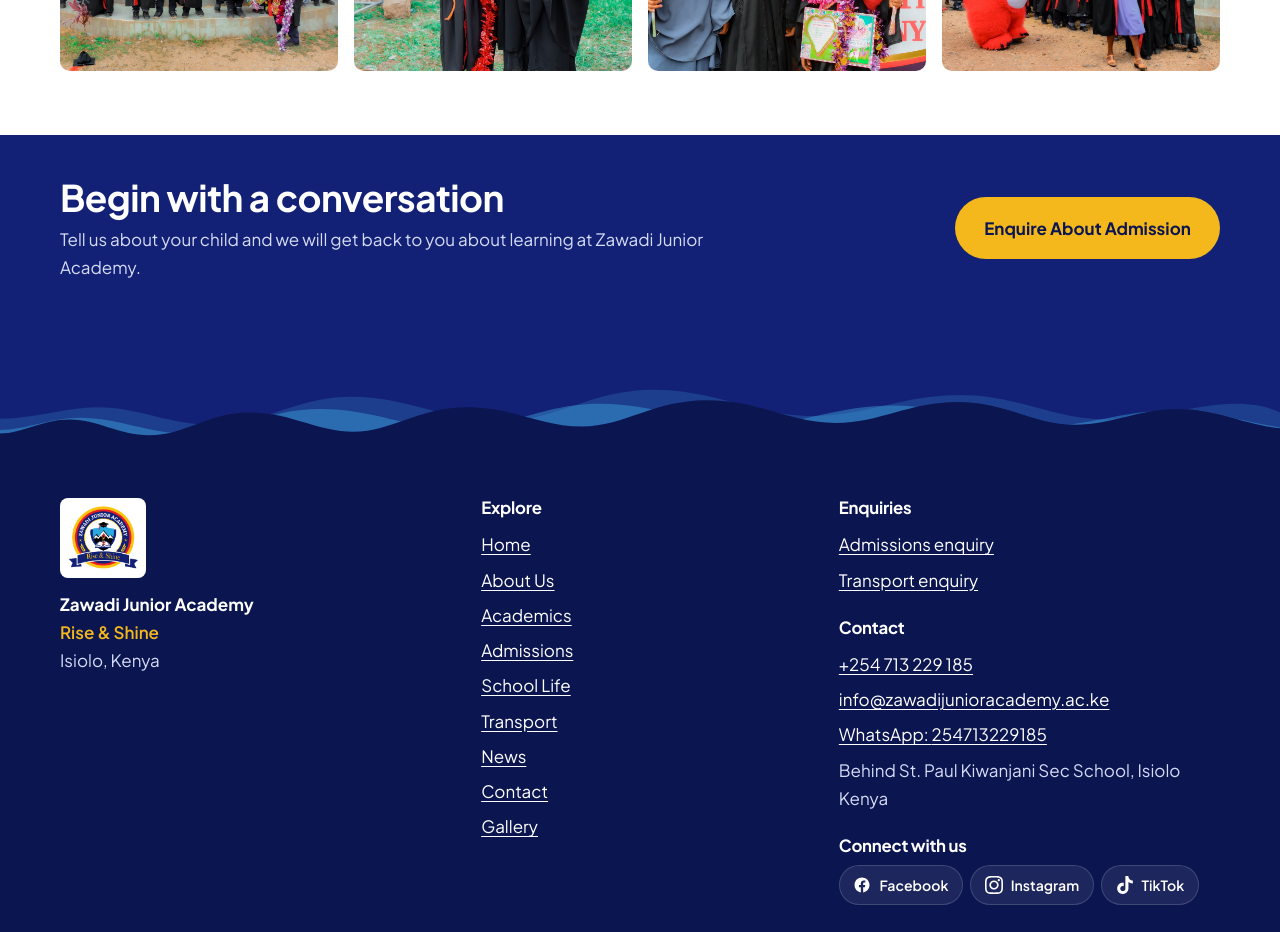
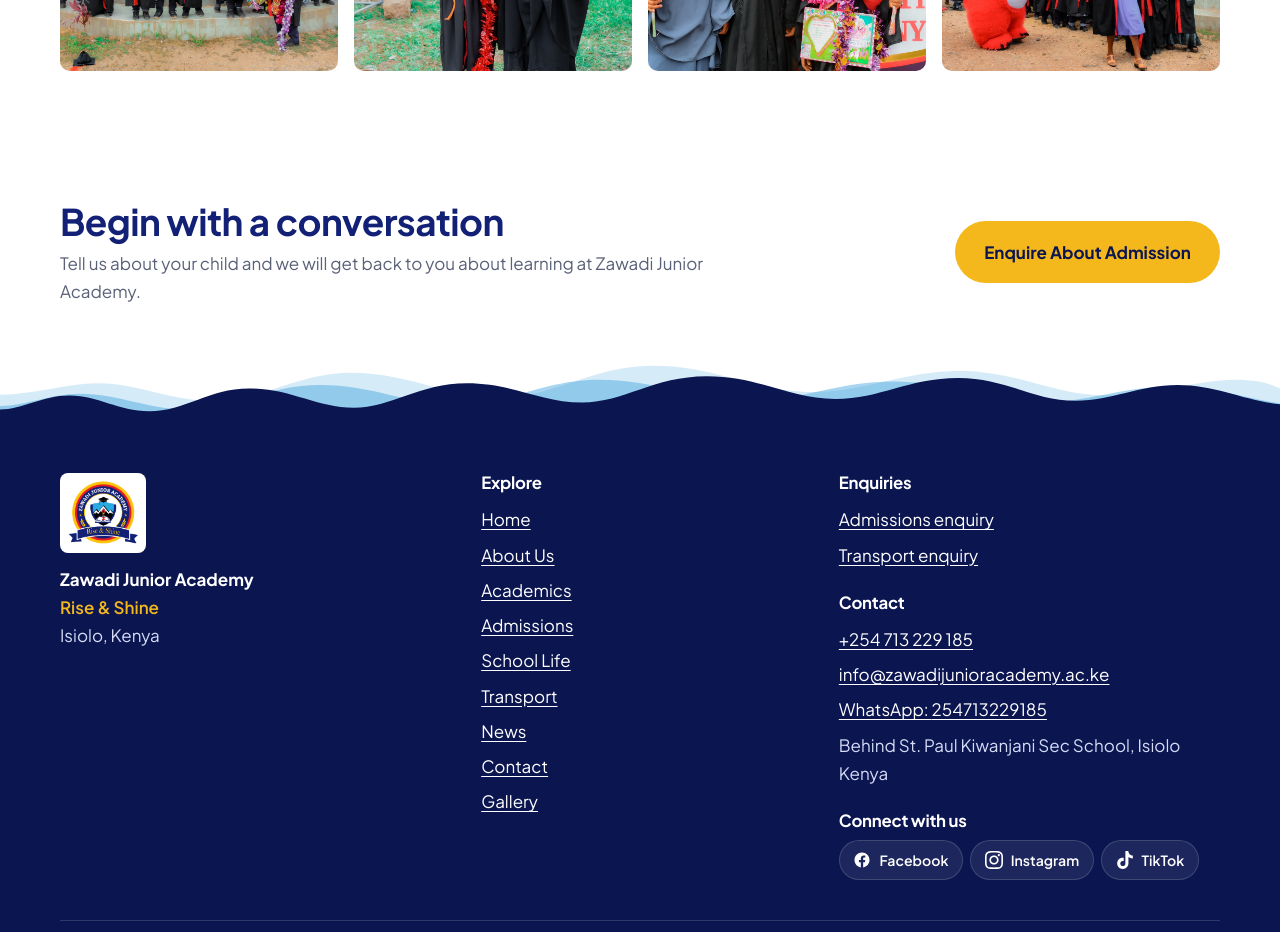
Before and after one commit to Amalgamate/zawadi-junior-academy, a React (Vite) app: page / in a window 1280 px wide. Shown: the part 4960-5892 px from the top of the page. Built offline with nearby package versions, Linux system fonts and the light colour scheme; no server answers.

Commit message:
fix: remove blue background from admissions band above footer waves

```diff
--- a/src/components/Layout.tsx
+++ b/src/components/Layout.tsx
@@ -95,7 +95,7 @@
           fill="var(--sky)"
           fillOpacity="0.45"
         />
-        {/* Foreground 2D vector cloud silhouette matching the navy-dark footer */}
+        {/* Foreground wave matching the navy-dark footer */}
         <path
           d="M0 120V92C25 92 48 76 78 76C112 76 132 94 168 94C208 94 235 68 280 68C328 68 355 90 398 90C440 90 472 62 525 62C578 62 608 84 655 84C702 84 735 54 795 54C855 54 888 80 940 80C990 80 1022 56 1078 56C1132 56 1162 82 1210 82C1252 82 1280 64 1325 64C1368 64 1400 82 1440 86V120H0Z"
           fill="var(--navy-dark)"
--- a/src/styles.css
+++ b/src/styles.css
@@ -543,9 +543,8 @@
   width: 100%;
   overflow: hidden;
   line-height: 0;
-  /* background matches whatever section is above (band = --navy, or white) */
-  background: var(--navy);
   margin-top: 0;
+  margin-bottom: -1px;
   pointer-events: none;
 }
 
@@ -1005,11 +1004,11 @@
 
 /* Admissions band */
 .band {
-  background: var(--navy);
-  color: #fff;
-  padding-top: var(--s4);
-  padding-bottom: calc(var(--s4) + 2rem);
-  margin-top: var(--s5);
+  background: transparent;
+  color: var(--ink);
+  padding-top: var(--s5);
+  padding-bottom: var(--s3);
+  margin-top: 0;
   margin-bottom: 0;
 }
 
@@ -1018,12 +1017,12 @@
 }
 
 .band h2 {
-  color: #fff;
+  color: var(--navy);
   margin-bottom: 0.4rem;
 }
 
 .band p {
-  color: #d5dbf5;
+  color: var(--muted);
   margin: 0;
   max-width: 55ch;
 }
```
